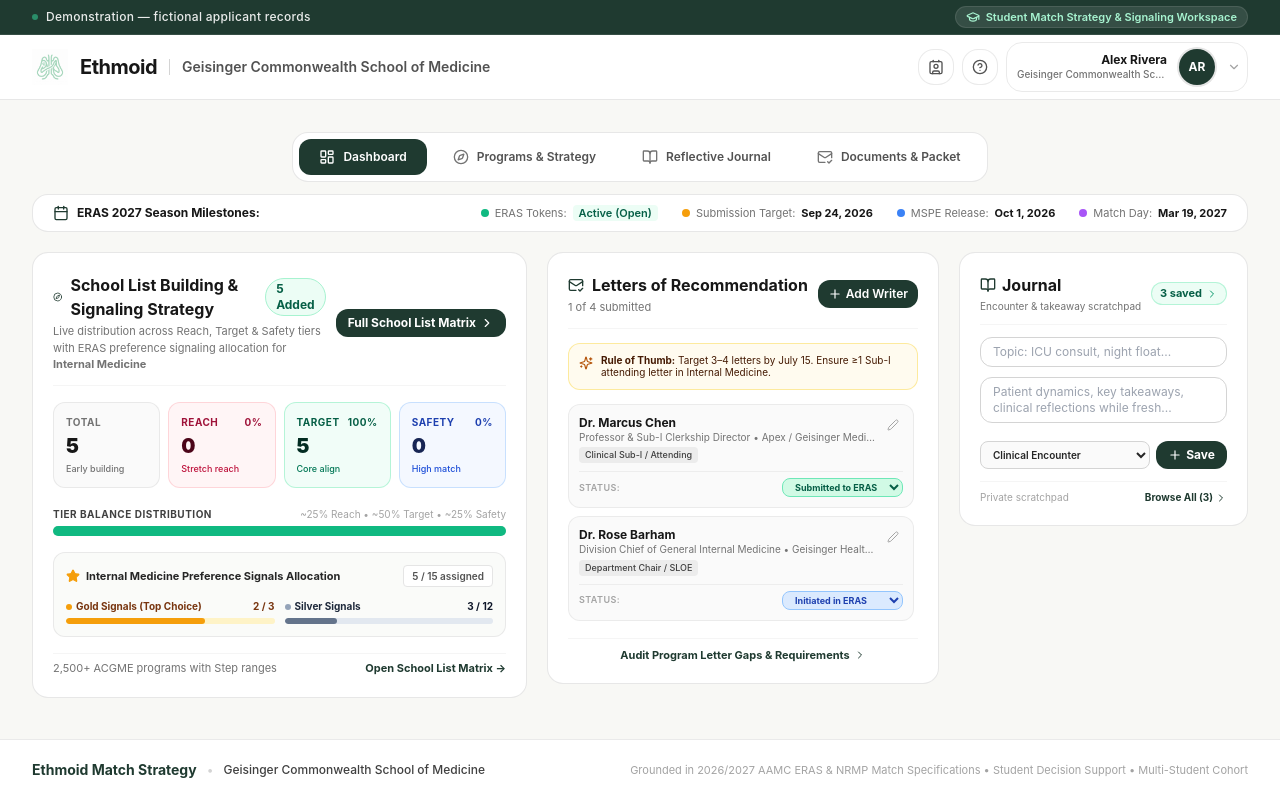
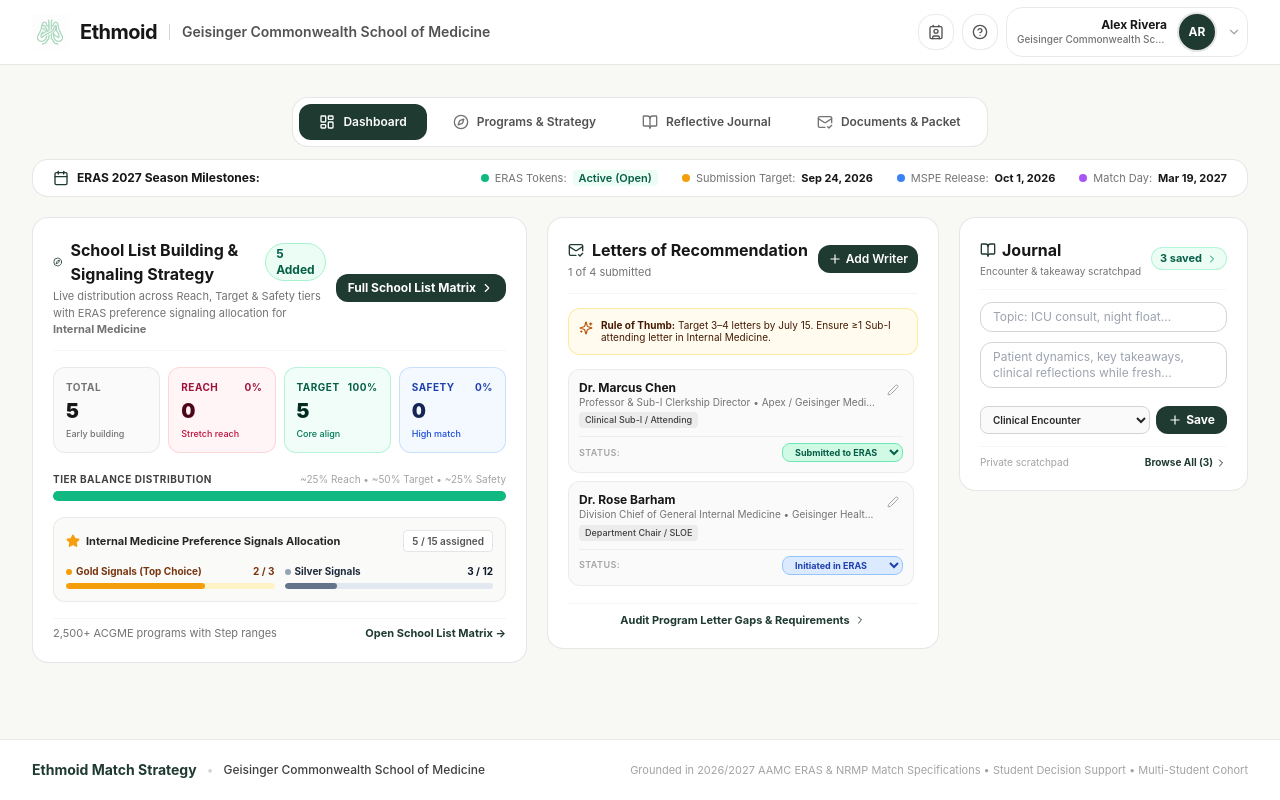
Before and after one commit to hacharya65/eras_program_list_builder, a Next.js app: page / in a window 1280 px wide. Both pictures are taken after a click on the button "Quick Demo: Log In as Alex Rivera (MS4)". Built offline with nearby package versions, Linux system fonts and the light colour scheme.

Commit message:
fix(header): remove dark green demonstration banner from top navigation

```diff
--- a/src/components/DevPersonaSwitcher.tsx
+++ b/src/components/DevPersonaSwitcher.tsx
@@ -137,26 +137,7 @@
 
   return (
     <div className="sticky top-0 z-50 shadow-xs">
-      {/* Level 0: Top Demonstration Strip (Solid Dark Spruce #1F3A30) with Shifted Active Persona Switcher */}
-      <div className="bg-[#1F3A30] text-white py-1.5 px-4 sm:px-6 lg:px-8 border-b border-white/10">
-        <div className="max-w-7xl mx-auto flex flex-col sm:flex-row items-center justify-between gap-2 text-xs">
-          {/* Demonstration Notice */}
-          <div className="font-medium tracking-wide text-white/90 text-center sm:text-left flex items-center gap-2">
-            <span className="w-1.5 h-1.5 rounded-full bg-emerald-400 inline-block animate-pulse"></span>
-            <span>Demonstration — fictional applicant records</span>
-          </div>
-
-          {/* Student Status Tag */}
-          <div className="flex items-center gap-2">
-            <span className="text-emerald-200 bg-white/10 px-2.5 py-0.5 rounded-full text-[11px] font-semibold flex items-center gap-1.5 border border-white/10">
-              <GraduationCap className="w-3.5 h-3.5" />
-              <span>Student Match Strategy &amp; Signaling Workspace</span>
-            </span>
-          </div>
-        </div>
-      </div>
-
-      {/* Level 1: Main Institutional Navigation Header (Pure White #FFFFFF) with Classic Profile Tab */}
+      {/* Main Institutional Navigation Header (Pure White #FFFFFF) with Classic Profile Tab */}
       <header className="bg-white border-b border-neutral-200/90">
         <div className="max-w-7xl mx-auto px-4 sm:px-6 lg:px-8 h-16 flex items-center justify-between gap-4">
           {/* Left: Ethmoid Logo & School Name */}
```
Also changed, not shown: 1 other file (tests, documents, lock files or other folders).
